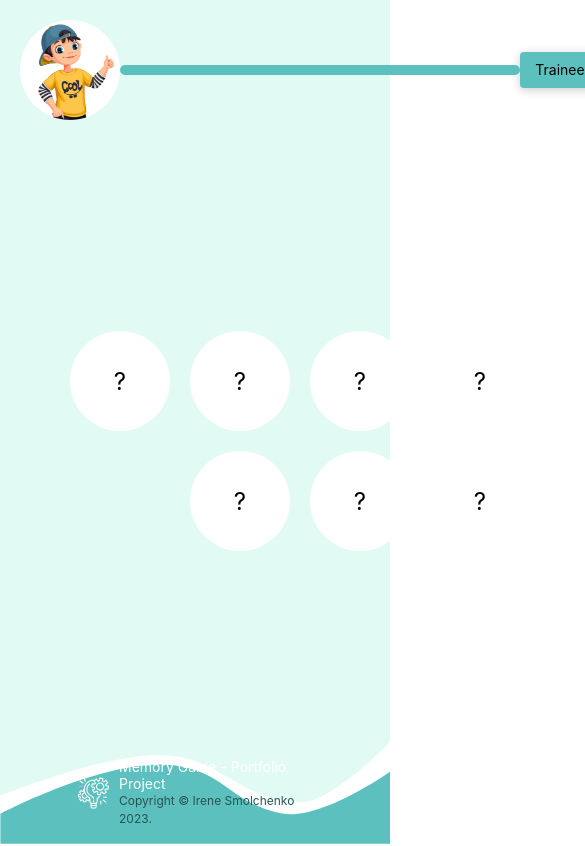
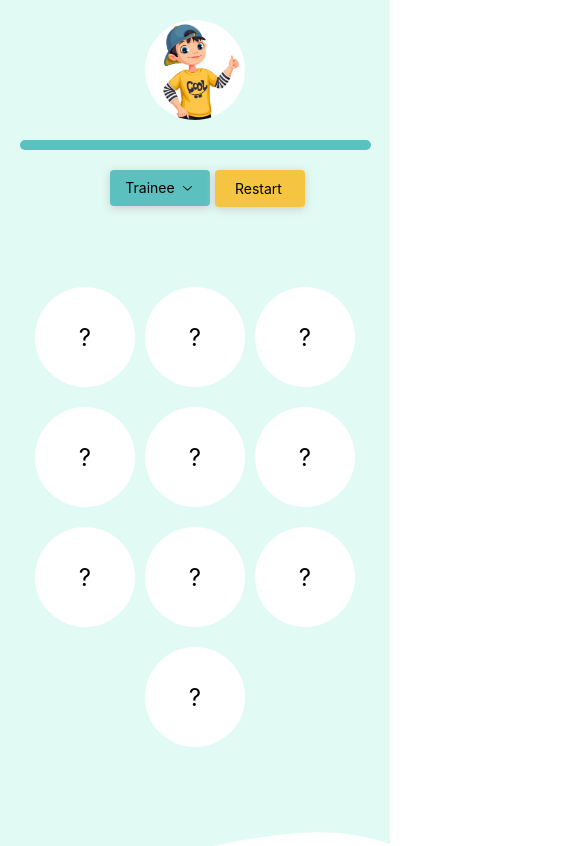
Before and after one commit to Smolchenko/Memory-game, a React (Create React App) app: page / in a window 390 px wide. Shown: the top 846 px of the page, 585 px wide, since content can reach past the window. Built offline with nearby package versions, Linux system fonts and the light colour scheme.

Commit message:
responsive design

```diff
--- a/src/App.scss
+++ b/src/App.scss
@@ -51,7 +51,11 @@ header {
   .gameOptions {
     width: 220px;
     display: flex;
-    justify-content: end;
+    justify-content: flex-end;
+  }
+
+  @media (max-width: 1024px) {
+    flex-direction: column;
   }
 }
 
@@ -71,8 +75,6 @@ main {
       margin: auto;
       max-width: 60vw;
       min-width: 50rem;
-
-      // TBD media
 
       .card {
         @include horizontal-centered;
@@ -140,6 +142,35 @@ main {
           }
         }
       }
+
+      @media (max-width: 1024px) {
+        max-width: 100vw;
+        min-width: auto;
+      }
+
+      @media (min-width: 820px) and (max-width: 1024px) {
+        max-width: 80vw;
+      }
+    }
+
+    @media (max-width: 1024px) {
+      .game-board {
+        .card {
+          margin: 10px 5px;
+        }
+      }
+    }
+
+    @media (max-width: 915px) {
+      padding: 50px 20px 50px;
+    }
+
+    @media (max-width: 1024px) and (orientation: landscape) {
+      padding: 50px 20px 50px;
+    }
+
+    @media (max-width: 359px) {
+      padding: 20px 0;
     }
   }
 }
@@ -185,4 +216,46 @@ footer {
       }
     }
   }
+
+  @media (max-width: 1024px) {
+    min-height: 200px;
+    background-size: 200% 100%;
+
+    .footer-content {
+      max-width: 100%;
+      margin: auto auto 2vh 15%;
+
+      p {
+        span {
+          font-size: 16px;
+
+          &:nth-child(2) {
+            font-size: 14px;
+          }
+        }
+      }
+    }
+  }
+
+  @media (max-width: 912px) {
+    .footer-content {
+      margin: auto auto 1vh 15%;
+    }
+  }
+
+  @media (max-width: 280px) {
+    .footer-content {
+      margin: auto 5% 0 20%;
+    }
+  }
+
+  @media (orientation: landscape) {
+    @media (max-width: 1024px) {
+      background-size: 100% 100%;
+
+      .footer-content {
+        margin: auto auto 5vh 15%;
+      }
+    }
+  }
 }
--- a/src/components/Header/GameStatus/styles.scss
+++ b/src/components/Header/GameStatus/styles.scss
@@ -35,6 +35,10 @@
           background-color: $bg_indicator_complete;
         }
       }
+
+      @media (max-width: 414px) {
+        max-width: 90vw;
+      }
     }
 
     &.ProgressBarAnimation {
--- a/src/components/Header/Player/styles.scss
+++ b/src/components/Header/Player/styles.scss
@@ -6,6 +6,7 @@ a {
 
 .ImageContainer {
   width: 220px;
+  display: flex;
 
   .Image {
     display: block;
@@ -15,10 +16,19 @@ a {
       width: 45px;
       height: 45px;
     }
+
     &.large {
       width: 100px;
       height: 100px;
     }
+  }
+
+  > div {
+    margin-left: 20px;
+  }
+
+  @media (max-width: 1024px) {
+    width: auto;
   }
 }
 
@@ -51,9 +61,18 @@ a {
     position: relative;
     left: 50px;
   }
+}
+
+.flex {
+  display: flex;
+
+  &.column {
+    flex-direction: column;
+  }
+}
 
 .Text {
-    margin: 0;
+  margin: 5px 5px 0 0;
   font-size: 15px;
   line-height: 1.5;
 
@@ -66,7 +85,6 @@ a {
 
     &:hover {
       color: $copyright;
-      }
     }
   }
 }
```
Lines whose indentation alone changed are shown as unchanged.
